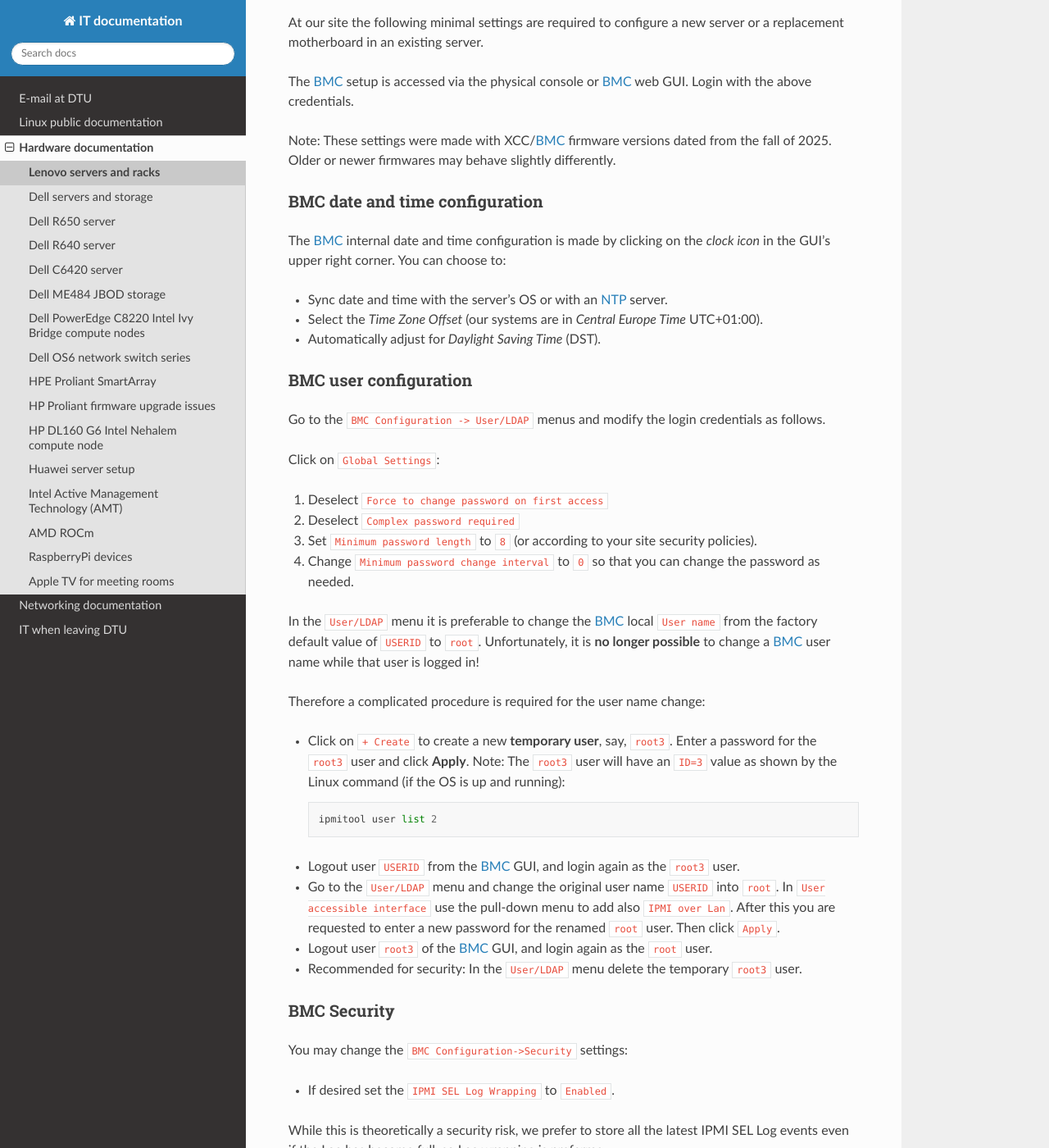
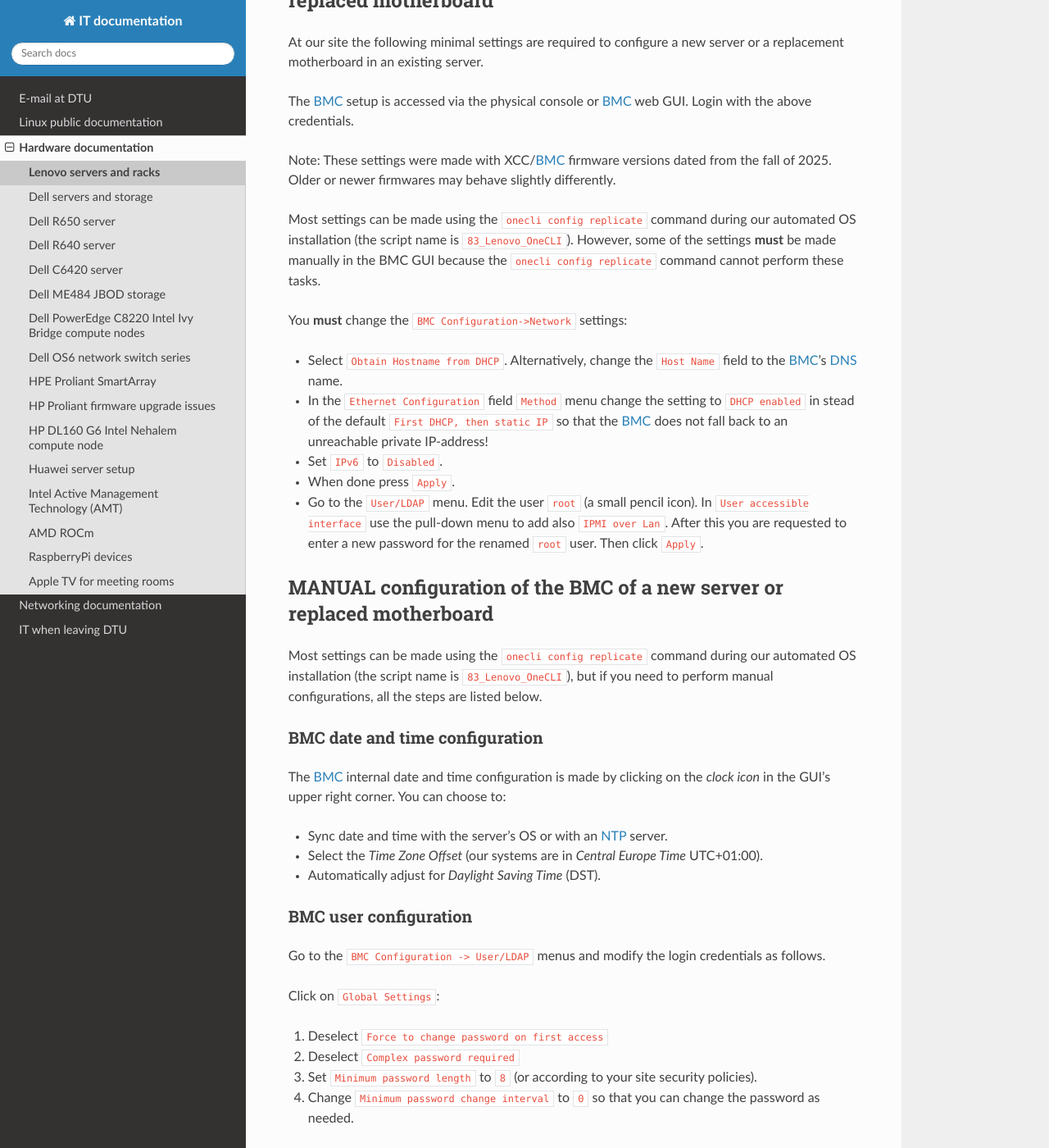
Before and after one commit to OleHolmNielsen/ITwiki, a Sphinx documentation site: the page built from docs/Lenovo_BIOS_settings.rst, in a window 1280 px wide and 1400 px high, scrolled down 1669 px. Shown: the whole window at 82% size. Built offline with Sphinx 7.4.7 and the Read the Docs theme 3.1.0, drawn with Linux system fonts in a browser that asks for light colours; some of the changed text lies outside the part shown.

Commit message:
Change description of BMC configuration: Minimal or Manual

```diff
--- a/docs/Lenovo_BIOS_settings.rst
+++ b/docs/Lenovo_BIOS_settings.rst
@@ -75,6 +75,38 @@ Login with the above credentials.
 Note: These settings were made with XCC/BMC_ firmware versions dated from the fall of 2025.
 Older or newer firmwares may behave slightly differently.
 
+Most settings can be made using the ``onecli config replicate`` command during our automated OS installation
+(the script name is ``83_Lenovo_OneCLI``).
+However, some of the settings **must** be made manually in the BMC GUI
+because the ``onecli config replicate`` command cannot perform these tasks.
+
+You **must** change the ``BMC Configuration->Network`` settings:
+
+* Select ``Obtain Hostname from DHCP``.
+  Alternatively, change the ``Host Name`` field to the BMC_'s DNS_ name.
+
+* In the ``Ethernet Configuration`` field ``Method`` menu change the setting to ``DHCP enabled``
+  in stead of the default ``First DHCP, then static IP``
+  so that the BMC_ does not fall back to an unreachable private IP-address!
+
+* Set ``IPv6`` to ``Disabled``.
+
+* When done press ``Apply``.
+
+* Go to the ``User/LDAP`` menu.
+  Edit the user ``root`` (a small pencil icon).
+  In ``User accessible interface`` use the pull-down menu to add also ``IPMI over Lan``.
+  After this you are requested to enter a new password for the renamed ``root`` user.
+  Then click ``Apply``.
+
+MANUAL configuration of the BMC of a new server or replaced motherboard
+=============================================================================
+
+Most settings can be made using the ``onecli config replicate`` command during our automated OS installation
+(the script name is ``83_Lenovo_OneCLI``),
+but if you need to perform manual configurations,
+all the steps are listed below.
+
 BMC date and time configuration
 -------------------------------------
 
@@ -117,8 +149,9 @@ Therefore a complicated procedure is required for the user name change:
 
 * Logout user ``USERID`` from the BMC_ GUI, and login again as the ``root3`` user.
 
-* Go to the ``User/LDAP`` menu and change the original user name ``USERID`` into ``root``.
-  In ``User accessible interface`` use the pull-down menu to add also ``IPMI over Lan``.
+* Go to the ``User/LDAP`` menu and edit the user (a small pencil icon) to
+  change the original user name ``USERID`` into ``root``.
+  In user's ``User accessible interface`` use the pull-down menu to add also ``IPMI over Lan``.
   After this you are requested to enter a new password for the renamed ``root`` user.
   Then click ``Apply``.
 
```
